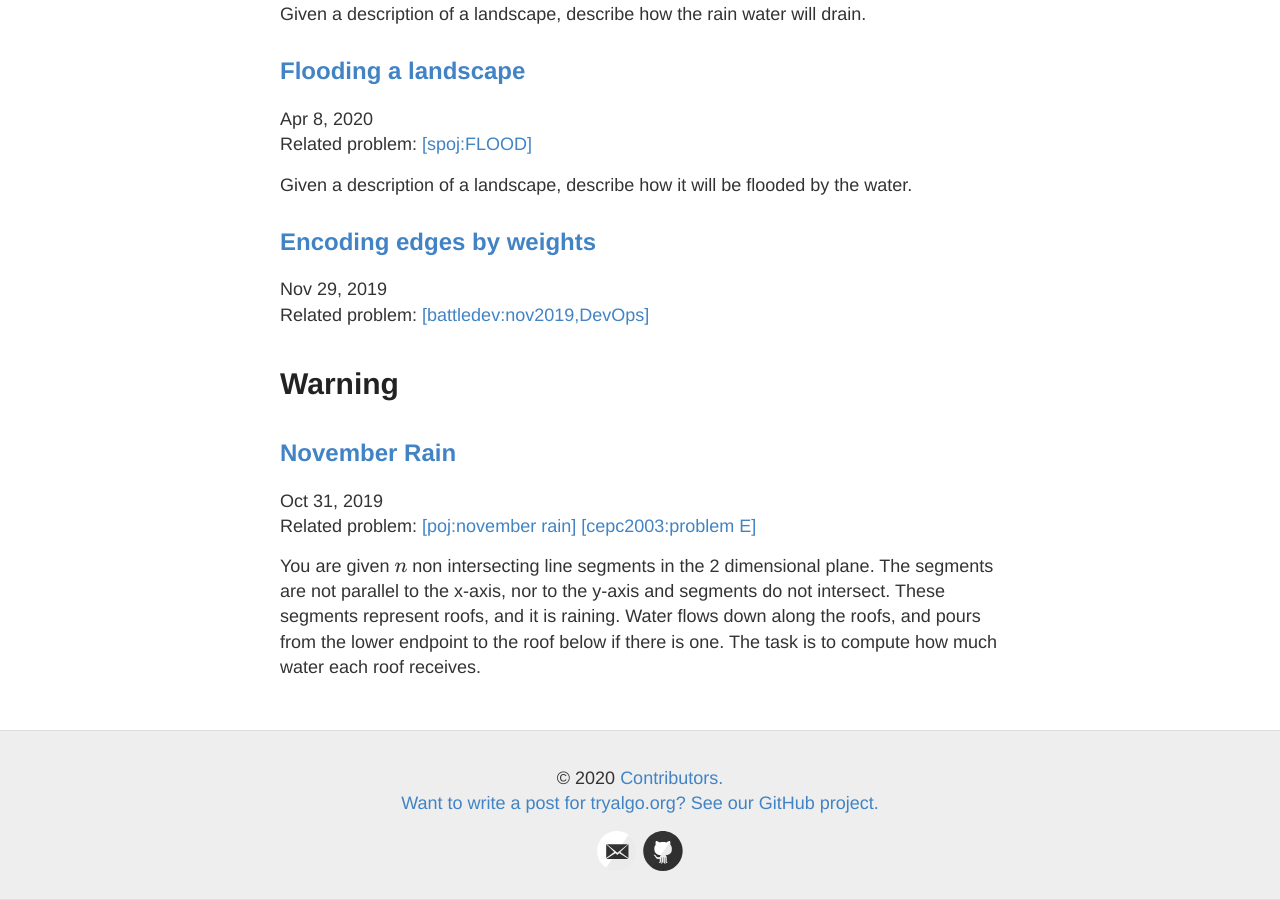
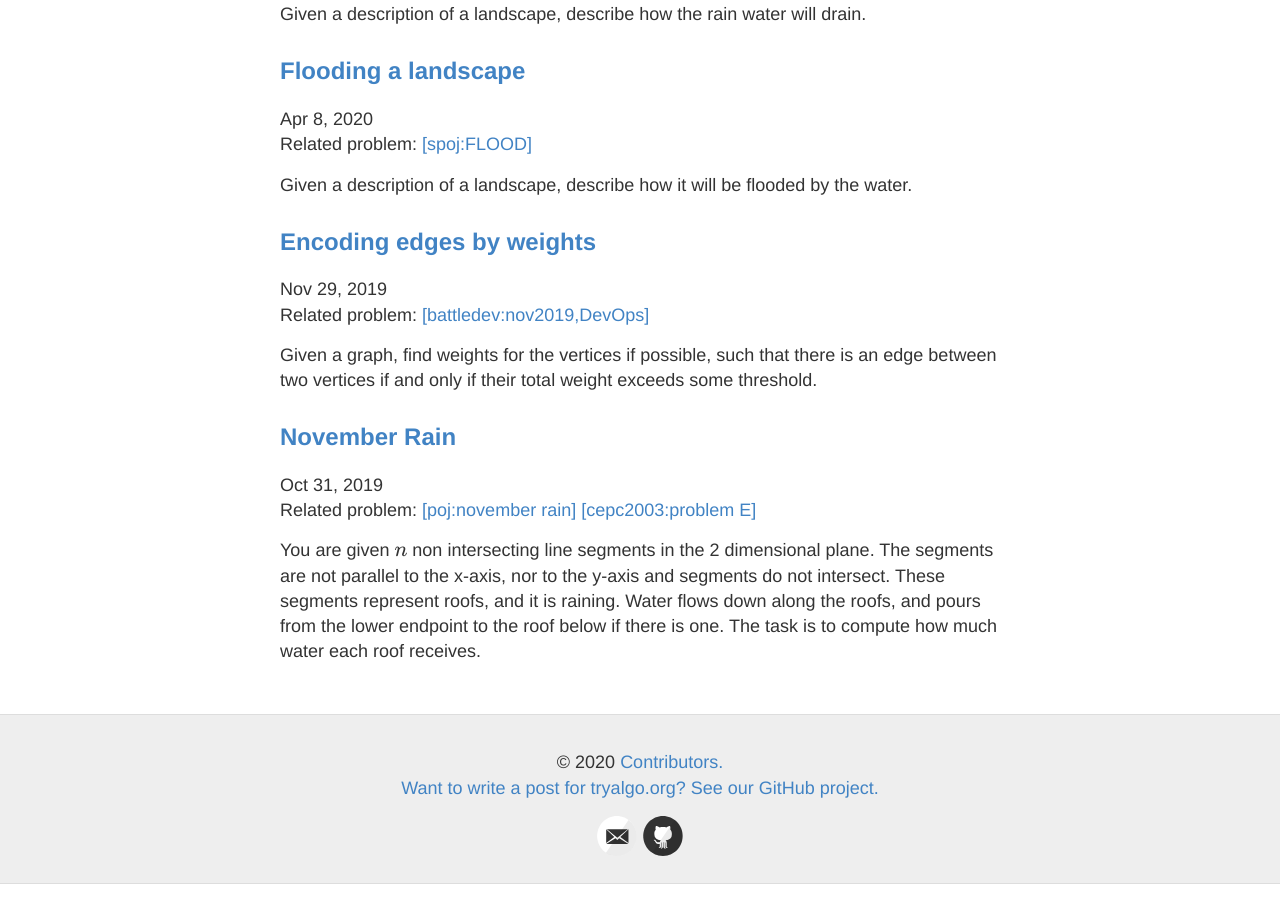
Before and after one commit to jilljenn/tryalgo.org, a Jekyll site: the page built from en/index.md, in a window 1280 px wide and 900 px high, scrolled down 1178 px. Built offline with Jekyll 4.4.1, drawn with Linux system fonts in a browser that asks for light colours; nearby versions of some CDN libraries; formulas are drawn with MathJax 3.

Commit message:
correct summary of a post

```diff
--- a/en/_posts/2019-11-29-Encode-edges-battledev.md
+++ b/en/_posts/2019-11-29-Encode-edges-battledev.md
@@ -6,6 +6,8 @@
 problems:
     "battledev:nov2019,DevOps":  https://www.isograd.com/FR/solutionconcours.php?contest_id=49&que_str_id=&reg_typ_id=2
 ---
+
+Given a graph, find weights for the vertices if possible, such that there is an edge between two vertices if and only if their total weight exceeds some threshold.
 
 # Warning
 
```
